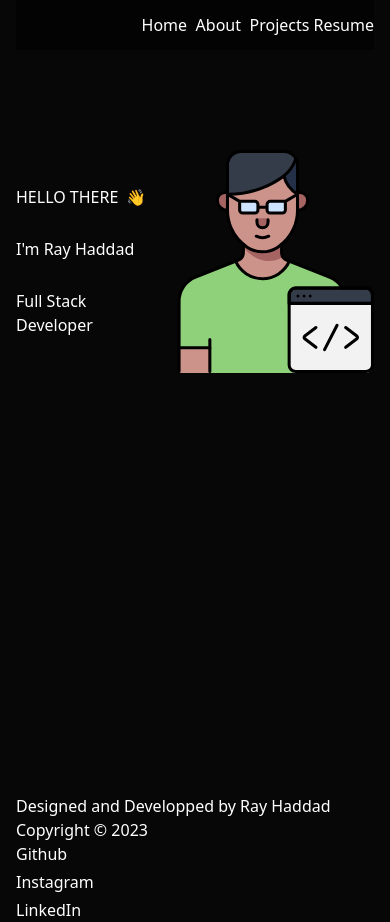
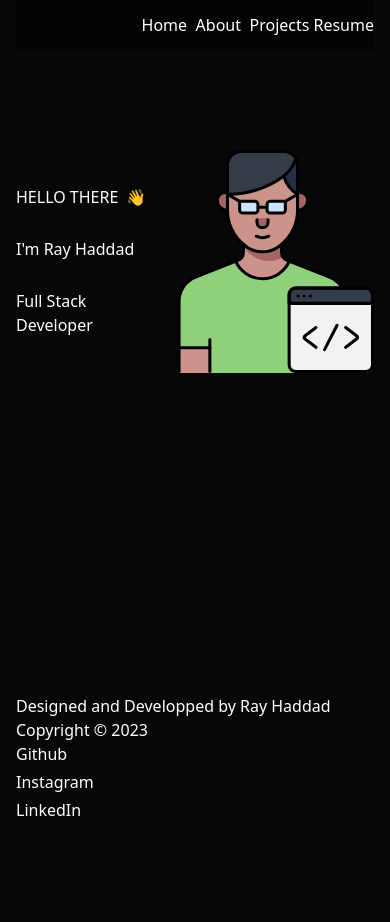
Before and after one commit to rayhaddad717/portfolio, a Next.js app in the folder portfolio/: page / in a window 390 px wide. After the commit the page ends 844 px from the top, so only its background shows below. Built offline with nearby package versions, Linux system fonts and the light colour scheme.

Commit message:
mobile footer

```diff
--- a/portfolio/src/app/layout.tsx
+++ b/portfolio/src/app/layout.tsx
@@ -25,7 +25,9 @@ export default function RootLayout({
 
       <body className="overflow-y-auto">
         <Navbar />
-        <main className="min-h-[calc(100vh-100px)]">{children}</main>
+        <main className="sm:min-h-[calc(100vh-100px)] min-h-[calc(100vh-200px)]">
+          {children}
+        </main>
         <Footer />
       </body>
     </html>
```
